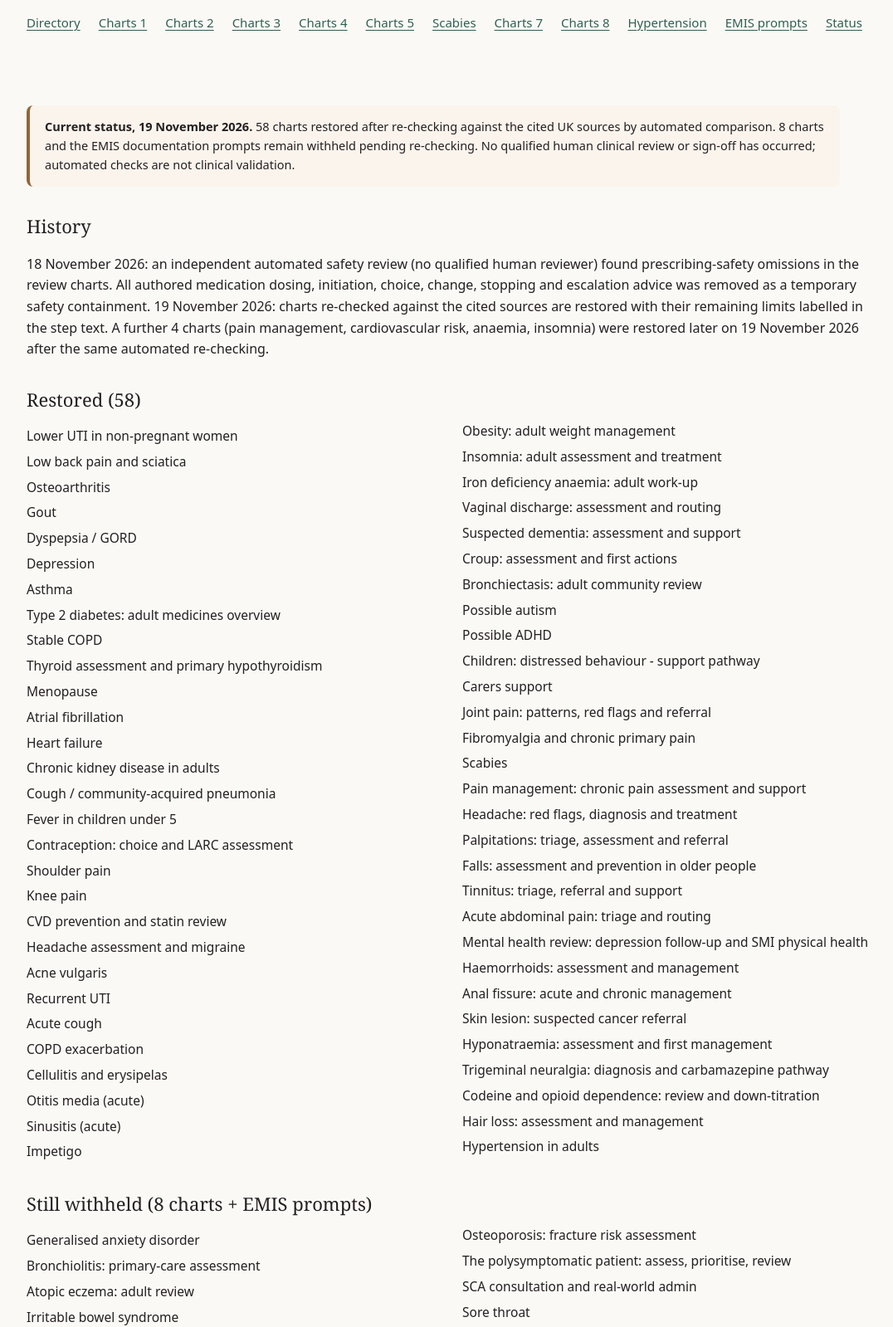
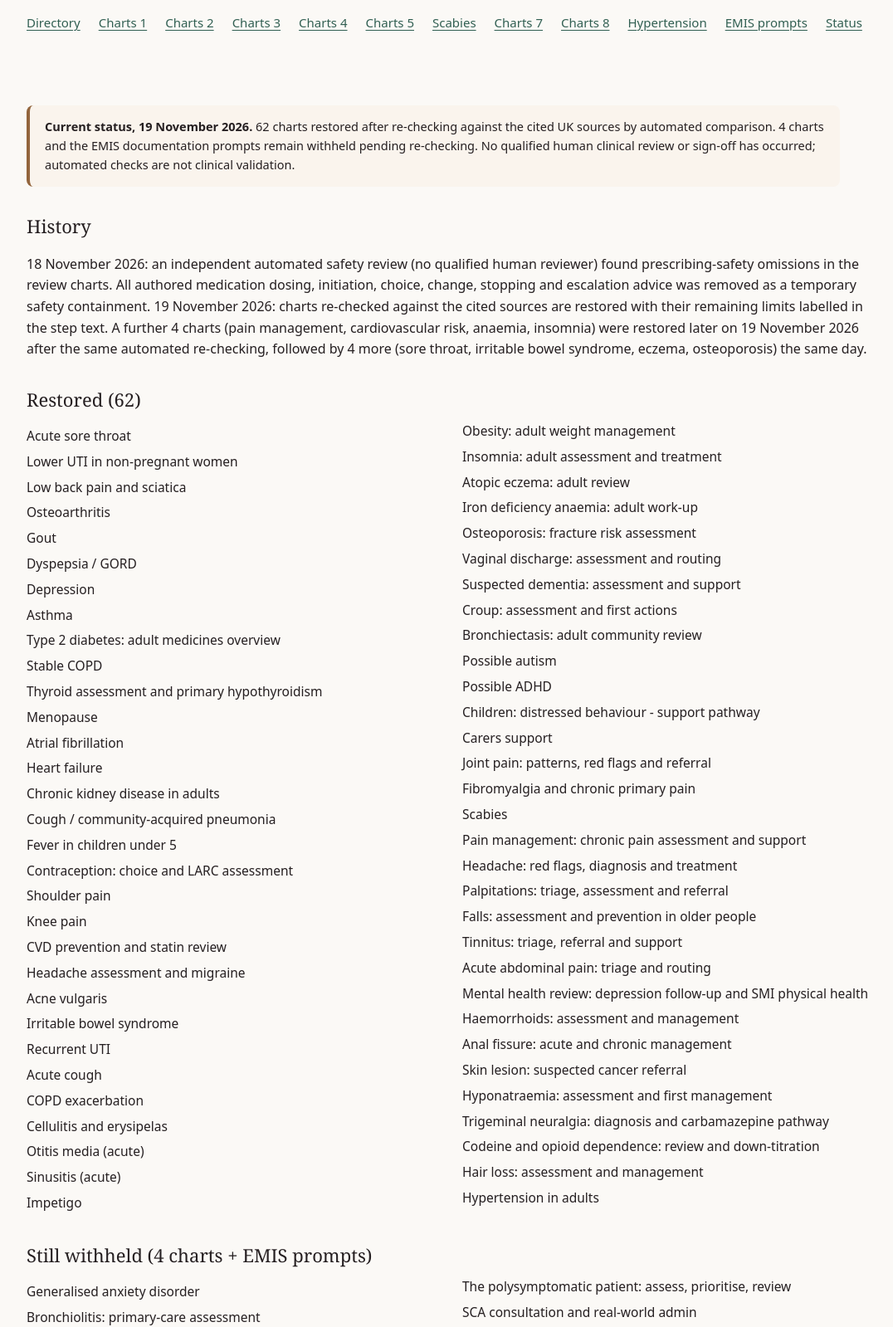
Before and after one commit to thamistco/clinic-flowcharts, a plain HTML site: page progress.html in a window 1280 px wide. Shown: the part 212-1811 px from the top of the page at 83% size, without its empty margins (100-1176 px from the left). Drawn offline with Linux system fonts and the light colour scheme.

Commit message:
Restore 4 re-checked charts (sore throat, IBS, eczema, osteoporosis); 62 restored, 4 charts + EMIS prompts withheld

```diff
--- a/progress.html
+++ b/progress.html
@@ -1,11 +1,12 @@
 <!DOCTYPE html>
-<html lang="en"><head><meta charset="utf-8"/><meta content="width=device-width,initial-scale=1" name="viewport"/><title>Restoration status</title><link href="style.css?v=20261119b" rel="stylesheet"/></head><body><div class="banner">PUBLIC REVIEW DRAFT &middot; These quick-reference charts are compiled from the cited UK sources and checked by automated source comparison only. <strong>No qualified human clinical review or sign-off has occurred.</strong> This is not a validated clinical decision system. Guidance changes, so check the current cited source before acting. Not a substitute for clinical judgement.</div>
+<html lang="en"><head><meta charset="utf-8"/><meta content="width=device-width,initial-scale=1" name="viewport"/><title>Restoration status</title><link href="style.css?v=20261119c" rel="stylesheet"/></head><body><div class="banner">PUBLIC REVIEW DRAFT &middot; These quick-reference charts are compiled from the cited UK sources and checked by automated source comparison only. <strong>No qualified human clinical review or sign-off has occurred.</strong> This is not a validated clinical decision system. Guidance changes, so check the current cited source before acting. Not a substitute for clinical judgement.</div>
 <header><h1>Restoration status</h1>
 <nav class="topnav"><a href="index.html">Directory</a><a href="chart.html">Charts 1</a><a href="chart2.html">Charts 2</a><a href="chart3.html">Charts 3</a><a href="chart4.html">Charts 4</a><a href="chart5.html">Charts 5</a><a href="chart6.html">Scabies</a><a href="chart7.html">Charts 7</a><a href="chart8.html">Charts 8</a><a href="hypertension.html">Hypertension</a><a href="emis.html">EMIS prompts</a><a href="progress.html">Status</a></nav>
 </header><main>
-<aside class="notice"><strong>Current status, 19 November 2026.</strong> 58 charts restored after re-checking against the cited UK sources by automated comparison. 8 charts and the EMIS documentation prompts remain withheld pending re-checking. No qualified human clinical review or sign-off has occurred; automated checks are not clinical validation.</aside>
-<h2 class="pg">History</h2><p>18 November 2026: an independent automated safety review (no qualified human reviewer) found prescribing-safety omissions in the review charts. All authored medication dosing, initiation, choice, change, stopping and escalation advice was removed as a temporary safety containment. 19 November 2026: charts re-checked against the cited sources are restored with their remaining limits labelled in the step text. A further 4 charts (pain management, cardiovascular risk, anaemia, insomnia) were restored later on 19 November 2026 after the same automated re-checking.</p>
-<h2 class="pg">Restored (58)</h2><ul class="dir">
+<aside class="notice"><strong>Current status, 19 November 2026.</strong> 62 charts restored after re-checking against the cited UK sources by automated comparison. 4 charts and the EMIS documentation prompts remain withheld pending re-checking. No qualified human clinical review or sign-off has occurred; automated checks are not clinical validation.</aside>
+<h2 class="pg">History</h2><p>18 November 2026: an independent automated safety review (no qualified human reviewer) found prescribing-safety omissions in the review charts. All authored medication dosing, initiation, choice, change, stopping and escalation advice was removed as a temporary safety containment. 19 November 2026: charts re-checked against the cited sources are restored with their remaining limits labelled in the step text. A further 4 charts (pain management, cardiovascular risk, anaemia, insomnia) were restored later on 19 November 2026 after the same automated re-checking, followed by 4 more (sore throat, irritable bowel syndrome, eczema, osteoporosis) the same day.</p>
+<h2 class="pg">Restored (62)</h2><ul class="dir">
+<li>Acute sore throat</li>
 <li>Lower UTI in non-pregnant women</li>
 <li>Low back pain and sciatica</li>
 <li>Osteoarthritis</li>
@@ -28,6 +29,7 @@
 <li>CVD prevention and statin review</li>
 <li>Headache assessment and migraine</li>
 <li>Acne vulgaris</li>
+<li>Irritable bowel syndrome</li>
 <li>Recurrent UTI</li>
 <li>Acute cough</li>
 <li>COPD exacerbation</li>
@@ -37,7 +39,9 @@
 <li>Impetigo</li>
 <li>Obesity: adult weight management</li>
 <li>Insomnia: adult assessment and treatment</li>
+<li>Atopic eczema: adult review</li>
 <li>Iron deficiency anaemia: adult work-up</li>
+<li>Osteoporosis: fracture risk assessment</li>
 <li>Vaginal discharge: assessment and routing</li>
 <li>Suspected dementia: assessment and support</li>
 <li>Croup: assessment and first actions</li>
@@ -64,13 +68,9 @@
 <li>Codeine and opioid dependence: review and down-titration</li>
 <li>Hair loss: assessment and management</li>
 <li>Hypertension in adults</li>
-</ul><h2 class="pg">Still withheld (8 charts + EMIS prompts)</h2><ul class="dir">
+</ul><h2 class="pg">Still withheld (4 charts + EMIS prompts)</h2><ul class="dir">
 <li>Generalised anxiety disorder</li>
 <li>Bronchiolitis: primary-care assessment</li>
-<li>Atopic eczema: adult review</li>
-<li>Irritable bowel syndrome</li>
-<li>Osteoporosis: fracture risk assessment</li>
 <li>The polysymptomatic patient: assess, prioritise, review</li>
 <li>SCA consultation and real-world admin</li>
-<li>Sore throat</li>
 </ul></main><footer><p class="meta">Public review draft &middot; automated source checks only &middot; no human clinical review or sign-off.</p></footer></body></html>
```
